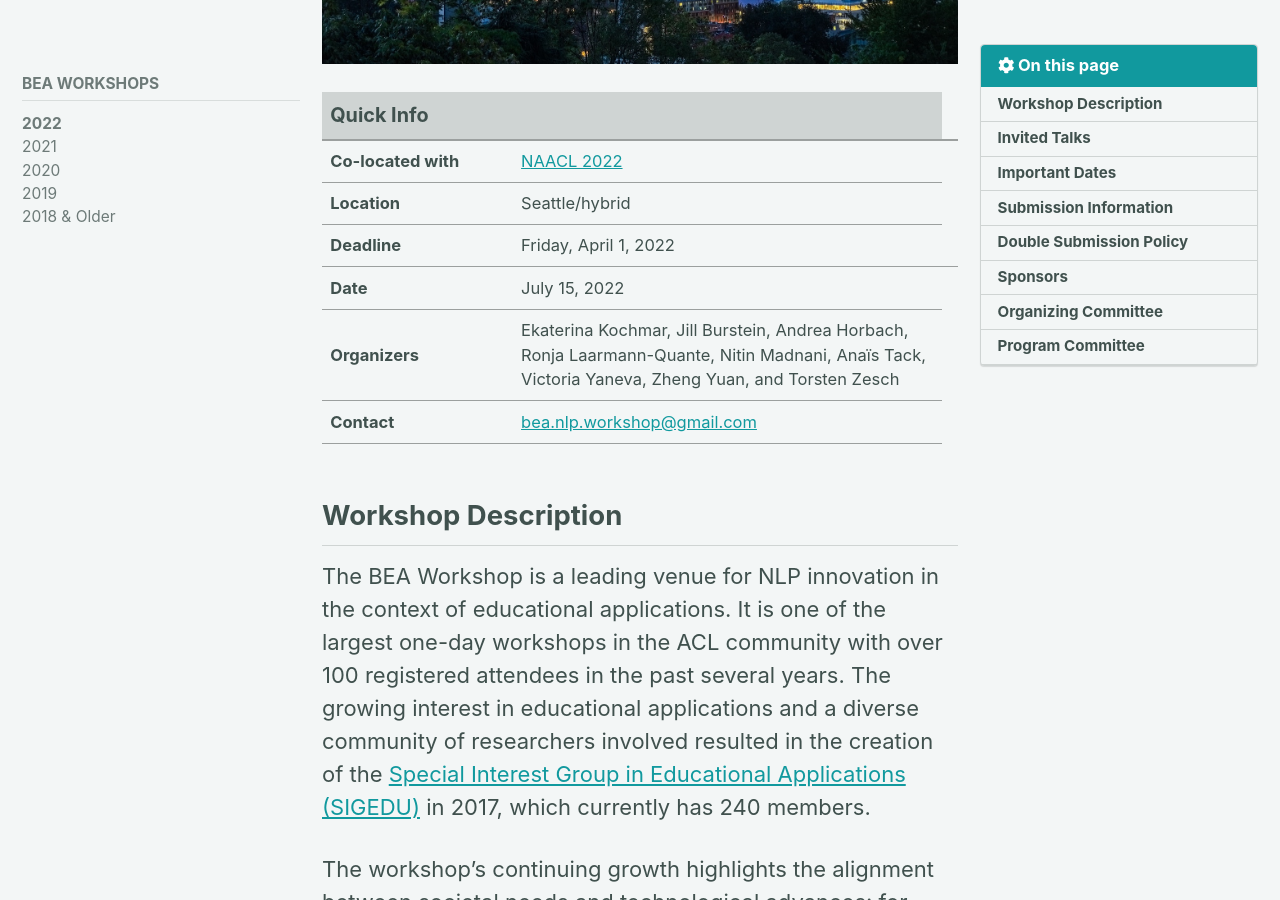
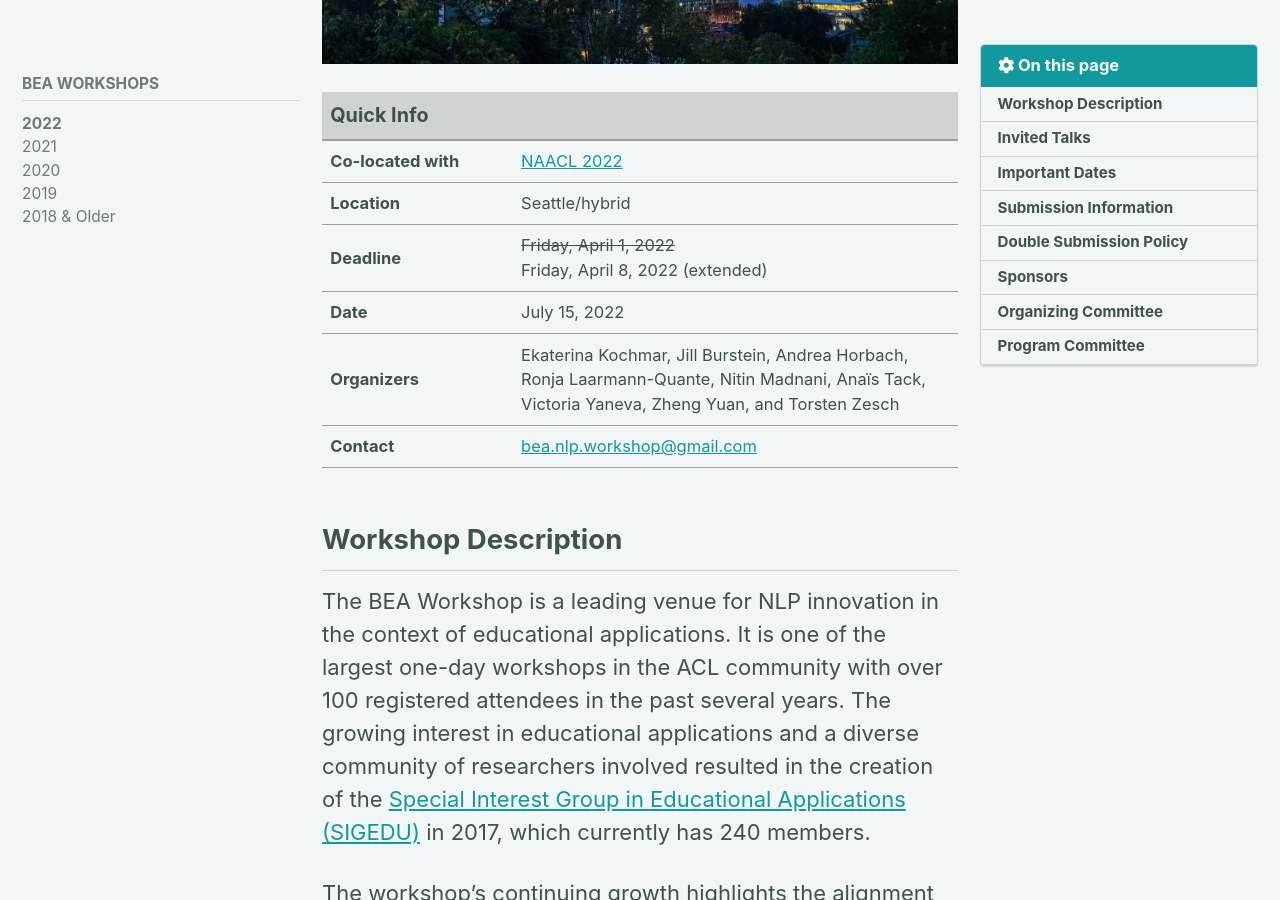
Before and after one commit to sigedu-org/website, a Jekyll site: the page built from _pages/bea/current.md, in a window 1280 px wide and 900 px high, scrolled down 487 px. Built offline with Jekyll 4.4.1, drawn with Linux system fonts in a browser that asks for light colours; cached includes are drawn as plain includes; nearby versions of some CDN libraries; some of the changed text lies outside the part shown.

Commit message:
Changed submission deadline to extended deadline

```diff
--- a/_pages/bea/current.md
+++ b/_pages/bea/current.md
@@ -35,8 +35,7 @@ gold:
         </tr>
         <tr>
             <td><strong>Deadline</strong></td>
-            <td>Friday, April 1, 2022</td>
-            <td></td>
+            <td><s>Friday, April 1, 2022</s><br/>Friday, April 8, 2022 (extended)</td>
         </tr>
         <tr>
             <td><strong>Date</strong></td>
@@ -95,7 +94,7 @@ We will solicit papers that incorporate NLP methods, including, but not limited
 <span style="font-size: smaller;"><b>Note</b>: These dates are still preliminary and may change. All deadlines are 11:59pm UTC-12 (anywhere on earth).</span>
 {: .notice--danger}
 
-- Submission Deadline: **Friday, April 1, 2022**
+- Submission Deadline: <s>Friday, April 1, 2022</s> **Friday, April 8, 2022**
 - Notification of Acceptance: **Friday, May 6, 2022**
 - Camera-ready Papers Due: **Friday, May 20, 2022**
 - Workshop: **Friday, July 15, 2022**
```
Also changed, not shown: _pages/home.md (+1 -1 lines).
